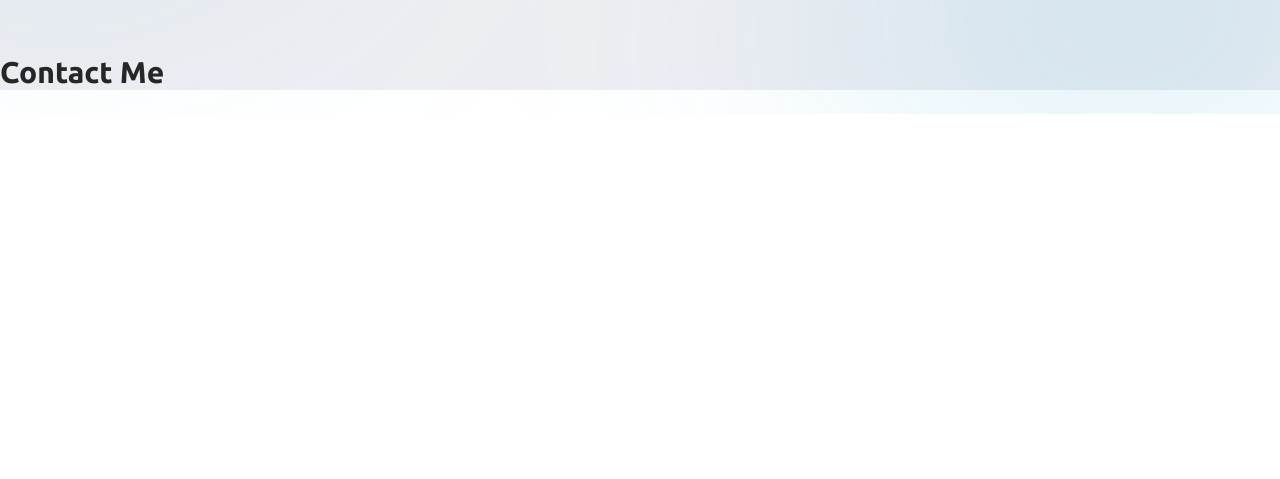
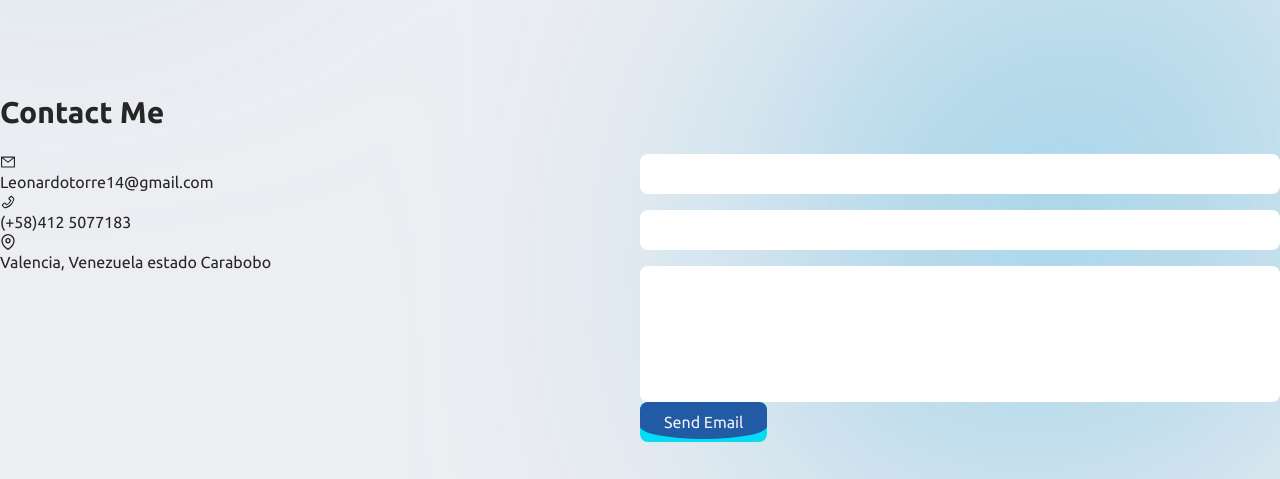
Before and after one commit to leonardotorre18/portfolio, a React (Vite) app: page / in a window 1280 px wide. Shown: the part 2125-2604 px from the top of the page. Before the commit the page ends 2239 px from the top, so only its background shows below. Built offline with nearby package versions, Linux system fonts and the light colour scheme.

Commit message:
Installed and configured EmailJS (variables in .env) Created Form with formik and yup ErrorMessage component created ContactMe Form is running already

```diff
--- a/package.json
+++ b/package.json
@@ -9,6 +9,7 @@
     "preview": "vite preview"
   },
   "dependencies": {
+    "@emailjs/browser": "^3.10.0",
     "formik": "^2.2.9",
     "react": "^18.2.0",
     "react-dom": "^18.2.0",
--- a/src/components/buttons/Button.tsx
+++ b/src/components/buttons/Button.tsx
@@ -3,10 +3,12 @@ import React, { MouseEventHandler, useState } from 'react'
 export default function Button(
   {
     children,
-    onClick = ()=>{}
+    onClick = ()=>{},
+    options = {}
   }: {
     children?: React.ReactNode,
-    onClick?: MouseEventHandler
+    onClick?: MouseEventHandler,
+    options: object
   }
 ) {
 
@@ -16,6 +18,7 @@ export default function Button(
 
   return (
     <button
+      {...options}
       className='py-2 px-6 bg-LightModeTertiaryBlue dark:bg-DarkModeGreen relative rounded-lg overflow-hidden transition-all hover:ring-2 hover:ring-LightModeSecondaryBlue hover:dark:ring-DarkModeGreen'
       onClick={onClick}
         onMouseEnter={handlerMouseEnter}
--- /dev/null
+++ b/src/components/forms/FormEmail.tsx
@@ -0,0 +1,78 @@
+import React from 'react'
+import { Formik, Form, Field } from 'formik';
+import * as Yup from 'yup';
+import Button from '../buttons/Button';
+import ErrorMessage from '../pure/ErrorMessage';
+import emailjs from '@emailjs/browser';
+
+const SubmitSchema = Yup.object().shape({
+  from_name: Yup.string()
+    .min(2, 'El nombre es muy corto')
+    .max(50, 'El nombre es muy largo')
+    .required('El nombre es Requerido'),
+  email: Yup.string()
+    .email('Email no válido')
+    .min(7, 'Email no válido')
+    .required('El email es necesario'),
+  message: Yup.string()
+    .min(10, 'El mensaje es muy corto')
+    .max(5000, 'El mensaje es muy largo')
+    .required('El mesaje es necesario'),
+});
+
+
+export default function FormEmail() {
+  return (
+    <Formik
+      validationSchema={SubmitSchema}
+      initialValues={{
+        from_name: '',
+        email: '',
+        message: '',
+      }}
+      onSubmit={(values, {resetForm})=>{
+        resetForm()
+        emailjs.send(
+          import.meta.env.VITE_EMAILJS_SERVICE_ID,
+          import.meta.env.VITE_EMAILJS_TEMPLATE_ID,
+          values,
+          import.meta.env.VITE_EMAILJS_PUBLIC_KEY
+        )
+      }}
+    >
+    {({ errors, touched }: {errors: any, touched: any}) => (
+      <Form>
+        <div className='flex flex-col gap-4'>
+          <Field
+            type="hidden"
+            name="to_name"
+            value="LeonardoTorre"
+          />
+          <Field
+            name='from_name'
+            className="input"
+          />
+          { errors.from_name && touched.from_name ? <ErrorMessage message={errors.from_name} /> : null }
+          <Field
+            name='email'
+            className="input"
+          />
+          { errors.email && touched.email ? <ErrorMessage message={errors.email} /> : null }
+          <Field
+            name='message'
+            rows='5'
+            as='textarea'
+            className="input"
+          />
+          { errors.message && touched.message ? <ErrorMessage message={errors.message} /> : null }
+        </div>
+        <Button options={{
+          type: 'submit'
+        }}>
+          Send Email
+        </Button>
+      </Form>
+    )}
+    </Formik>
+  )
+}
--- /dev/null
+++ b/src/components/pure/ErrorMessage.tsx
@@ -0,0 +1,16 @@
+import React from 'react';
+import { GoAlert } from 'react-icons/go';
+
+export default function ErrorMessage({ message }:{message:string | any}) {
+  return (
+    <div className="text-light">
+      <span className="flex items-center bg-main w-max py-1 px-2 gap-2">
+        <GoAlert className="text-light" />
+        {message}
+      </span>
+    </div>
+  );
+}
+ErrorMessage.defaultProps = {
+  message: 'Ha ocurrido un error',
+};
--- a/src/components/sections/Contact.tsx
+++ b/src/components/sections/Contact.tsx
@@ -1,26 +1,31 @@
-import React from 'react'
-import * as Yup from 'yup';
-
-const SubmitSchema = Yup.object().shape({
-  from_name: Yup.string()
-    .min(2, 'El nombre es muy corto')
-    .max(50, 'El nombre es muy largo')
-    .required('El nombre es Requerido'),
-  email: Yup.string()
-    .email('Email no válido')
-    .min(7, 'Email no válido')
-    .required('El email es necesario'),
-  message: Yup.string()
-    .min(10, 'El mensaje es muy corto')
-    .max(5000, 'El mensaje es muy largo')
-    .required('El mesaje es necesario'),
-});
+import FormEmail from "../forms/FormEmail"
+import {AiOutlineMail, AiOutlinePhone} from 'react-icons/ai';
+import { FiMapPin } from "react-icons/fi"
 
 export default function () {
   return (
-    <div>
+    <div className="py-10 max-w-7xl mx-auto">
       <h3 className=' text-3xl font-semibold mb-6'>Contact Me</h3>
-      <form action=""></form>
+      <div className='flex'>
+        <div className='w-1/2'>
+          <div>
+            <AiOutlineMail />
+            <p>Leonardotorre14@gmail.com</p>
+          </div>
+          <div>
+            <AiOutlinePhone />
+            <p>(+58)412 5077183</p>
+          </div>
+          <div>
+            <FiMapPin />
+            <p>Valencia, Venezuela estado Carabobo</p>
+          </div>
+
+        </div>
+        <div className='w-1/2'>
+          <FormEmail />
+        </div>
+      </div>
     </div>
   )
 }
--- a/src/index.css
+++ b/src/index.css
@@ -1,25 +1,22 @@
 @tailwind base;
 @tailwind components;
 @tailwind utilities;
-/*
-:root {
-  font-family: Inter, system-ui, Avenir, Helvetica, Arial, sans-serif;
-  line-height: 1.5;
-  font-weight: 400;
 
-  color-scheme: light dark;
+@layer components {
+  .input {
+    @apply text-DarkModeDarkGrey px-4 py-2 rounded-lg resize-none
+  }
+}
 
-  font-synthesis: none;
-  text-rendering: optimizeLegibility;
-  -webkit-font-smoothing: antialiased;
-  -moz-osx-font-smoothing: grayscale;
-  -webkit-text-size-adjust: 100%;
-} */
 *, *::before, *::after {
   font-family: 'Ubuntu', sans-serif;
 }
 ::-webkit-scrollbar {
   display: none;
+}
+
+input, textarea, button {
+  outline: none;
 }
 
 :root {
```
Also changed, not shown: 2 other files (tests, documents, lock files or other folders).
